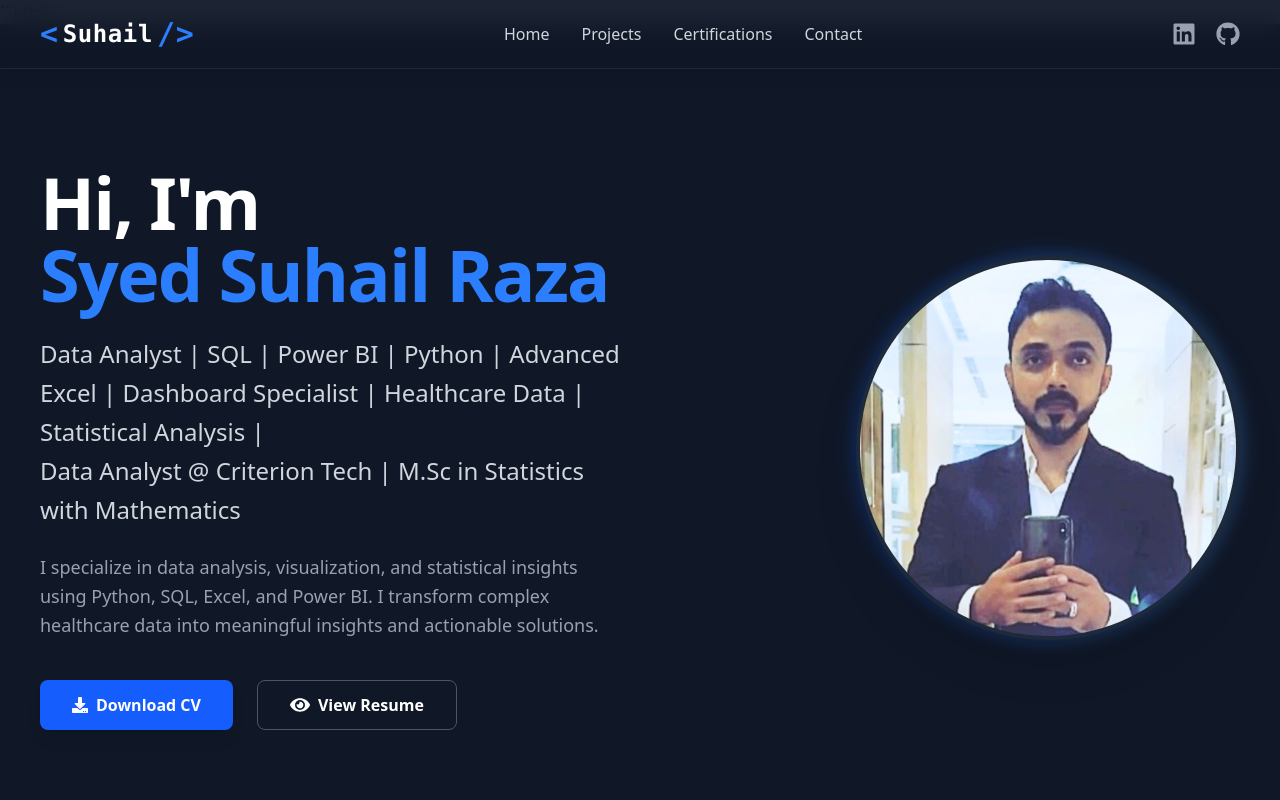
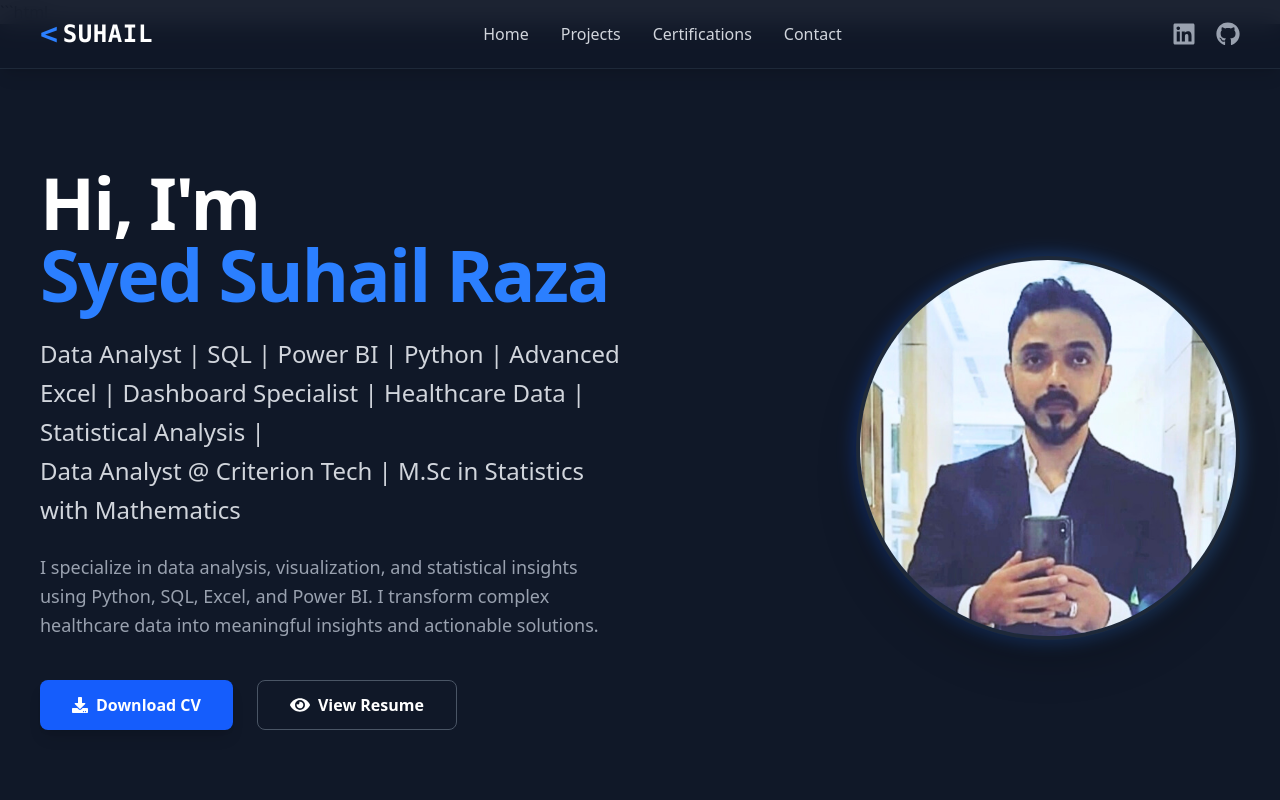
Before and after one commit to srazavi1/Portfolio, a React (Vite) app: page / in a window 1280 px wide. Shown: the top 800 px of the page. Built offline with nearby package versions, Linux system fonts and the light colour scheme.

Commit message:
Update Navbar logo text to uppercase

```diff
--- a/src/components/Navbar.jsx
+++ b/src/components/Navbar.jsx
@@ -15,8 +15,7 @@ const Navbar = () => {
         {/* --- NEW CODE-STYLE LOGO START --- */}
         <a href="#home" className="text-2xl font-bold tracking-wide cursor-pointer flex items-center gap-1 font-mono group">
           <span className="text-blue-500 text-3xl transition-transform duration-300 group-hover:-translate-x-1">&lt;</span>
-          <span className="text-white group-hover:text-blue-400 transition-colors duration-300">Suhail</span>
-          <span className="text-blue-500 text-3xl transition-transform duration-300 group-hover:translate-x-1">/&gt;</span>
+          <span className="text-white group-hover:text-blue-400 transition-colors duration-300">SUHAIL</span>
         </a>
         {/* --- NEW CODE-STYLE LOGO END --- */}
 
```
